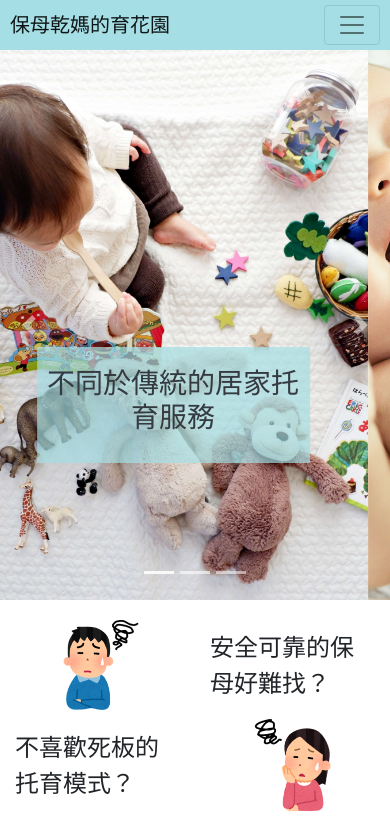
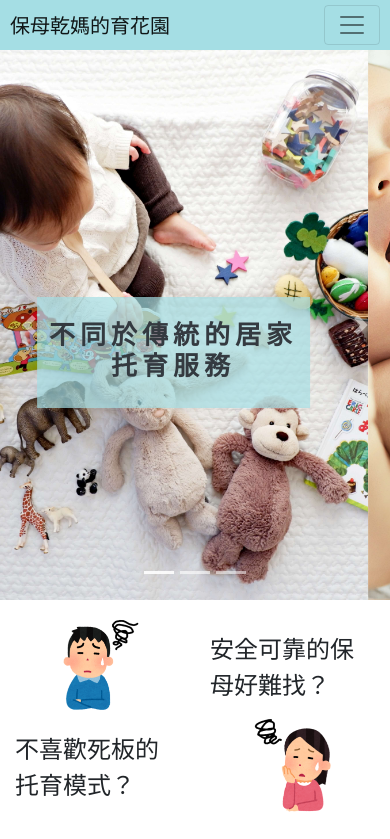
Before and after one commit to gretema/nanny-yingju-personal-page, a Vue app: page /#/ in a window 390 px wide. Shown: the top 839 px of the page. Built offline with nearby package versions, Linux system fonts and the light colour scheme; what vue-meta-info would draw is missing.

Commit message:
adjust home header slogan

```diff
--- a/src/assets/scss/components/_home.scss
+++ b/src/assets/scss/components/_home.scss
@@ -5,8 +5,16 @@
 .carousel-caption{
   background-color: rgba(165, 222, 228, 0.7);
   color: $dark;
-  @media (max-width: 576px) {
-    bottom: 25%;
+  bottom: 40%;
+  @media (max-width: 575px) and (min-width: 375px) {
+    bottom: 35%;
+  }
+}
+
+.carousel-item-text {
+  letter-spacing: 5px;
+  @media (max-width: 575px) and (min-width: 375px) {
+    font-size: 26px;
   }
 }
 
--- a/src/assets/scss/components/_utilities.scss
+++ b/src/assets/scss/components/_utilities.scss
@@ -1,10 +1,17 @@
+// 思源黑體
+@import url('https://fonts.googleapis.com/css?family=Noto+Sans+TC:400,900&display=swap&subset=chinese-traditional');
+
 $font-family:
-/*1. 指定已知的系統 UI 字體*/ "YuGothic", "Yu Gothic",
+  /*1. 指定已知的系統 UI 字體*/ 'Noto Sans TC',
   "Microsoft JhengHei", "Segoe UI", "Roboto", "Helvetica Neue", Arial,
   /*2. 系統預設字體*/ -apple-system, BlinkMacSystemFont,
   /*3. 備援字體*/ sans-serif, "Apple Color Emoji", "Segoe UI Emoji",
   "Segoe UI Symbol";
 $images: '~@/assets/images/';
+
+*, html, body {
+  font-family: $font-family;
+}
 
 .bg-cover {
   background-size: cover;
--- a/src/components/HomeHeader.vue
+++ b/src/components/HomeHeader.vue
@@ -14,21 +14,21 @@
             :style="{
               backgroundImage: `url(${require('../assets/images/baby-and-materials.jpg')})`}">
             <div class="carousel-caption px-2">
-              <h3>不同於傳統的居家托育服務</h3>
+              <h3 class="carousel-item-text font-weight-bold">不同於傳統的居家托育服務</h3>
             </div>
           </div>
           <div class="carousel-item carousel-item-height bg-cover"
             :style="{
               backgroundImage: `url(${require('../assets/images/lying-laughing-baby.jpg')})`}">
             <div class="carousel-caption px-2">
-              <h3>以多元的方式帶領孩子探索世界</h3>
+              <h3 class="carousel-item-text font-weight-bold">以多元的方式帶領孩子探索世界</h3>
             </div>
           </div>
           <div class="carousel-item carousel-item-height bg-cover"
             :style="{
               backgroundImage: `url(${require('../assets/images/baby-grab-finger.jpg')})`}">
             <div class="carousel-caption px-2">
-              <h3>建立照顧者與孩子之間的羈絆</h3>
+              <h3 class="carousel-item-text font-weight-bold">建立照顧者與孩子之間的羈絆</h3>
             </div>
           </div>
         </div>
```
